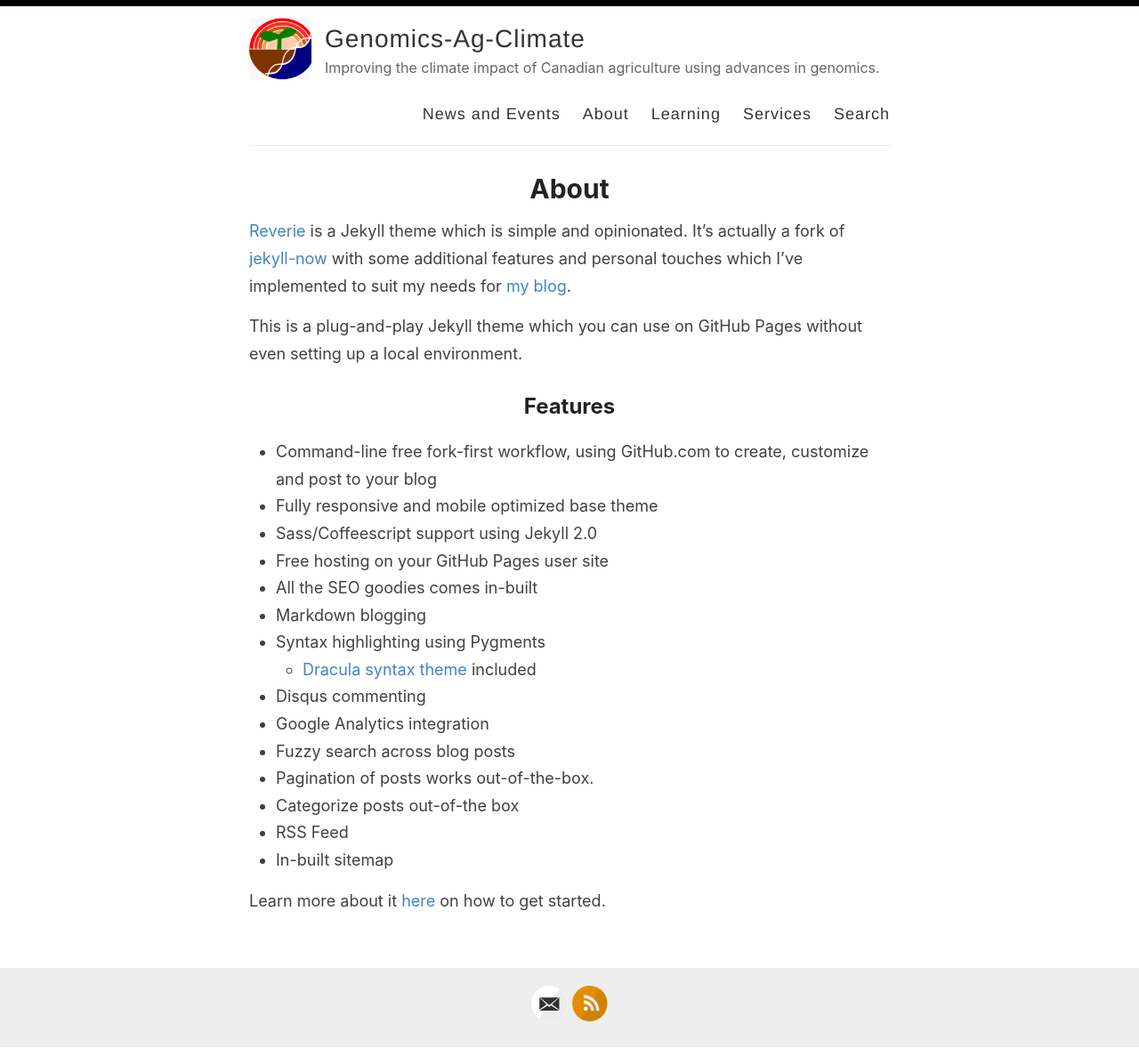
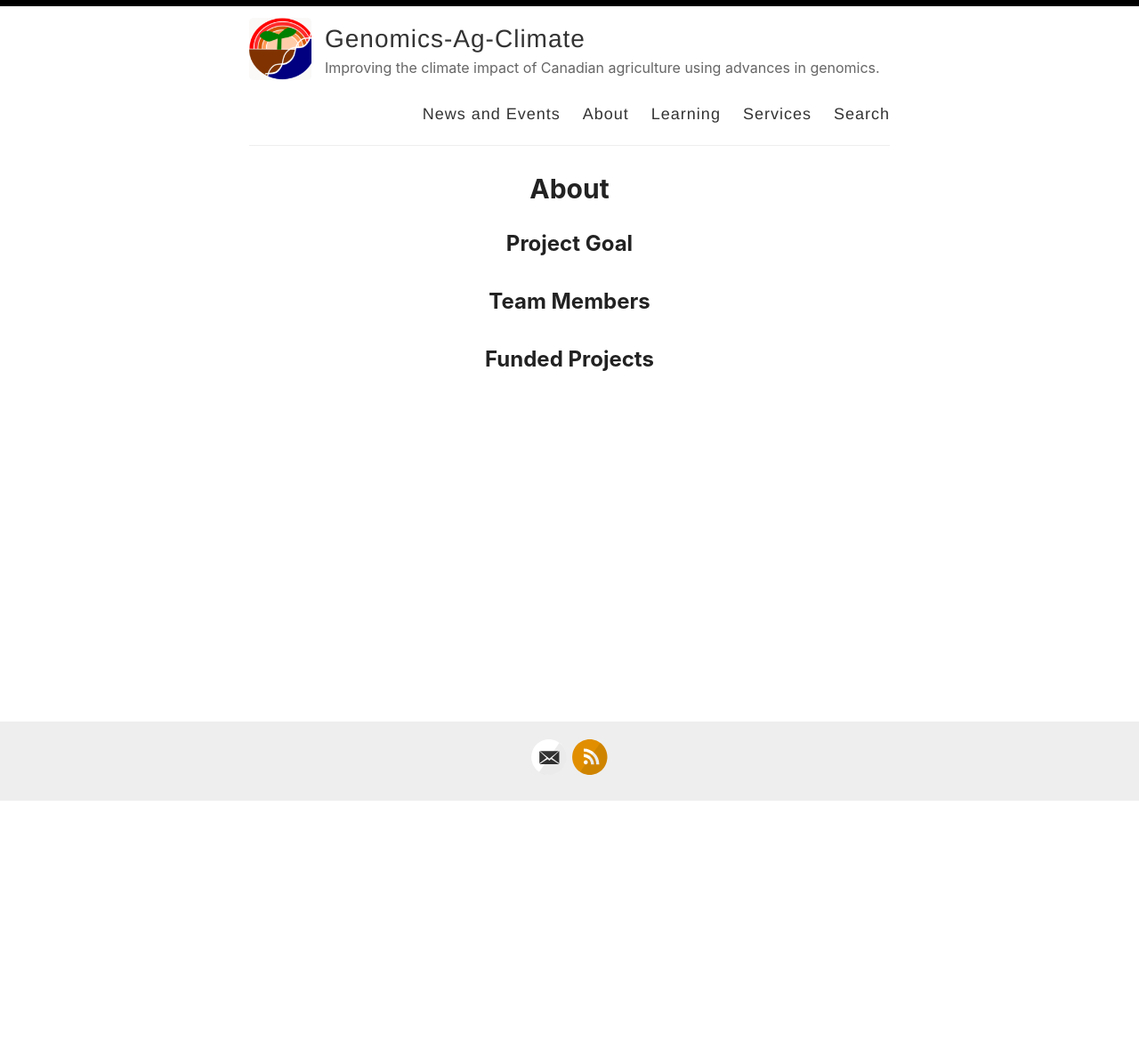
Before and after one commit to carlyh-micb/test_website, a Jekyll site: the page built from _pages/about.md, in a window 1280 px wide. Shown: the whole page at 89% size. Built offline with Jekyll 4.4.1, drawn with Linux system fonts in a browser that asks for light colours; after the commit the page ends 901 px from its top, so only the background shows below that.

Commit message:
Update about.md

```diff
--- a/_pages/about.md
+++ b/_pages/about.md
@@ -4,26 +4,8 @@ title: About
 permalink: /about/
 ---
 
-[Reverie](https://github.com/amitmerchant1990/reverie) is a Jekyll theme which is simple and opinionated. It's actually a fork of [jekyll-now](https://github.com/barryclark/jekyll-now) with some additional features and personal touches which I've implemented to suit my needs for [my blog](https://www.amitmerchant.com).
+## Project Goal
 
-This is a plug-and-play Jekyll theme which you can use on GitHub Pages without even setting up a local environment.
+## Team Members
 
-## Features
-
-- Command-line free fork-first workflow, using GitHub.com to create, customize and post to your blog
-- Fully responsive and mobile optimized base theme
-- Sass/Coffeescript support using Jekyll 2.0
-- Free hosting on your GitHub Pages user site
-- All the SEO goodies comes in-built
-- Markdown blogging
-- Syntax highlighting using Pygments
-    - [Dracula syntax theme](https://draculatheme.com/) included
-- Disqus commenting
-- Google Analytics integration
-- Fuzzy search across blog posts
-- Pagination of posts works out-of-the-box.
-- Categorize posts out-of-the box
-- RSS Feed
-- In-built sitemap
-
-Learn more about it [here](https://github.com/amitmerchant1990/reverie) on how to get started.
+## Funded Projects
```
